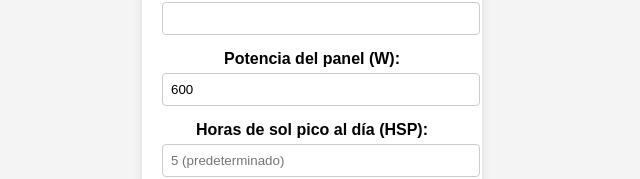
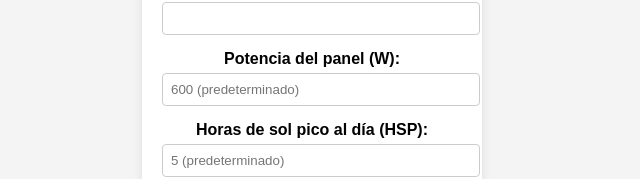
Before and after one commit to jorgecaztro84/dimensionador-fotovoltaico, a plain HTML site: page index.html in a window 1280 px wide. Shown: the part 291-470 px from the top of the page, without its empty margins (328-968 px from the left). Drawn offline with Linux system fonts and the light colour scheme.

Commit message:
Update index.html

```diff
--- a/index.html
+++ b/index.html
@@ -22,7 +22,7 @@
     <input type="number" id="consumo" required>
 
     <label for="potenciaPanel">Potencia del panel (W):</label>
-    <input type="number" id="potenciaPanel" value="600" required placeholder="600">
+    <input type="number" id="potenciaPanel" required placeholder="600 (predeterminado)">
 
     <label for="horasSol">Horas de sol pico al día (HSP):</label>
     <input type="number" id="horasSol" step="0.1" placeholder="5 (predeterminado)">
```
